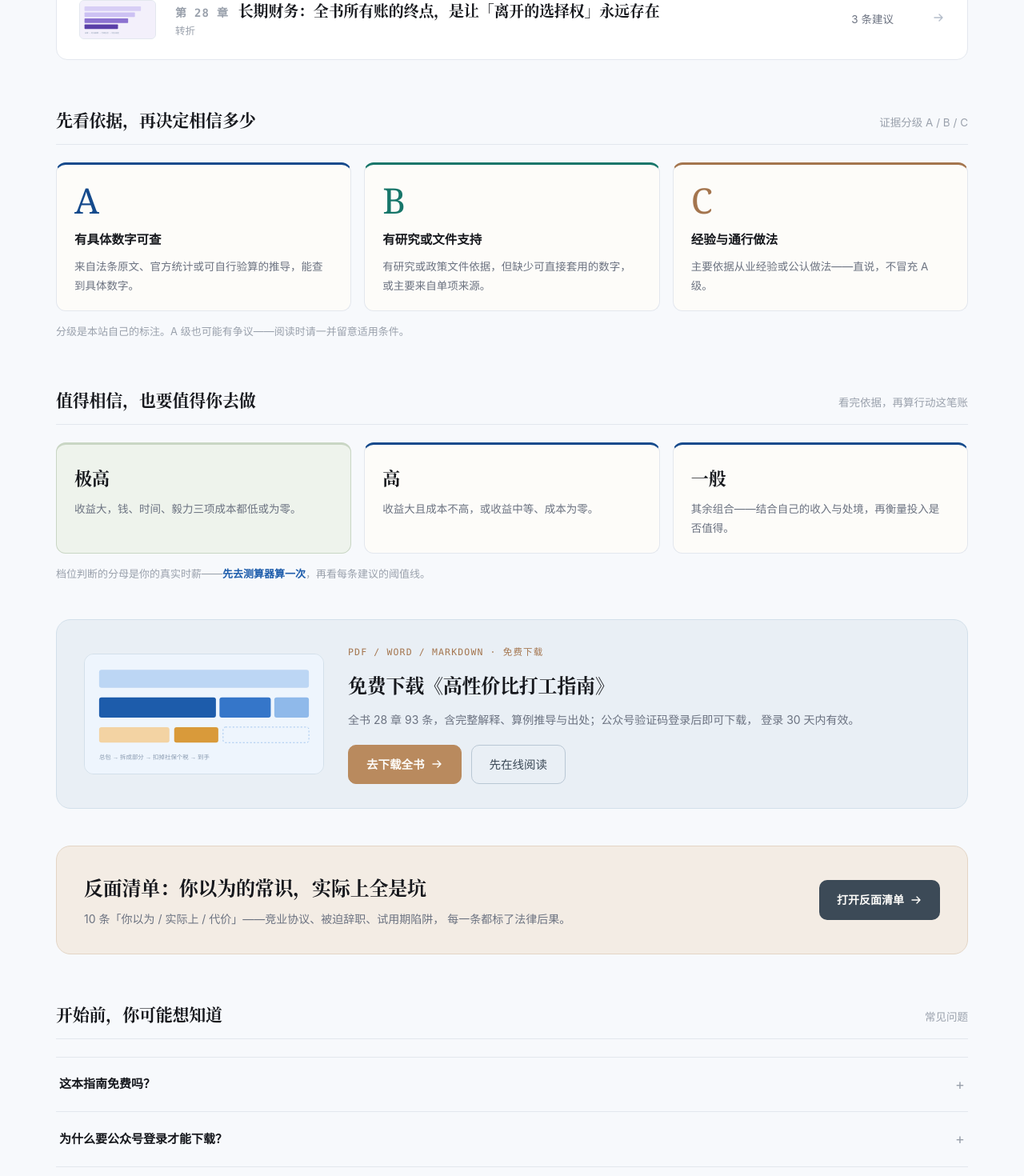
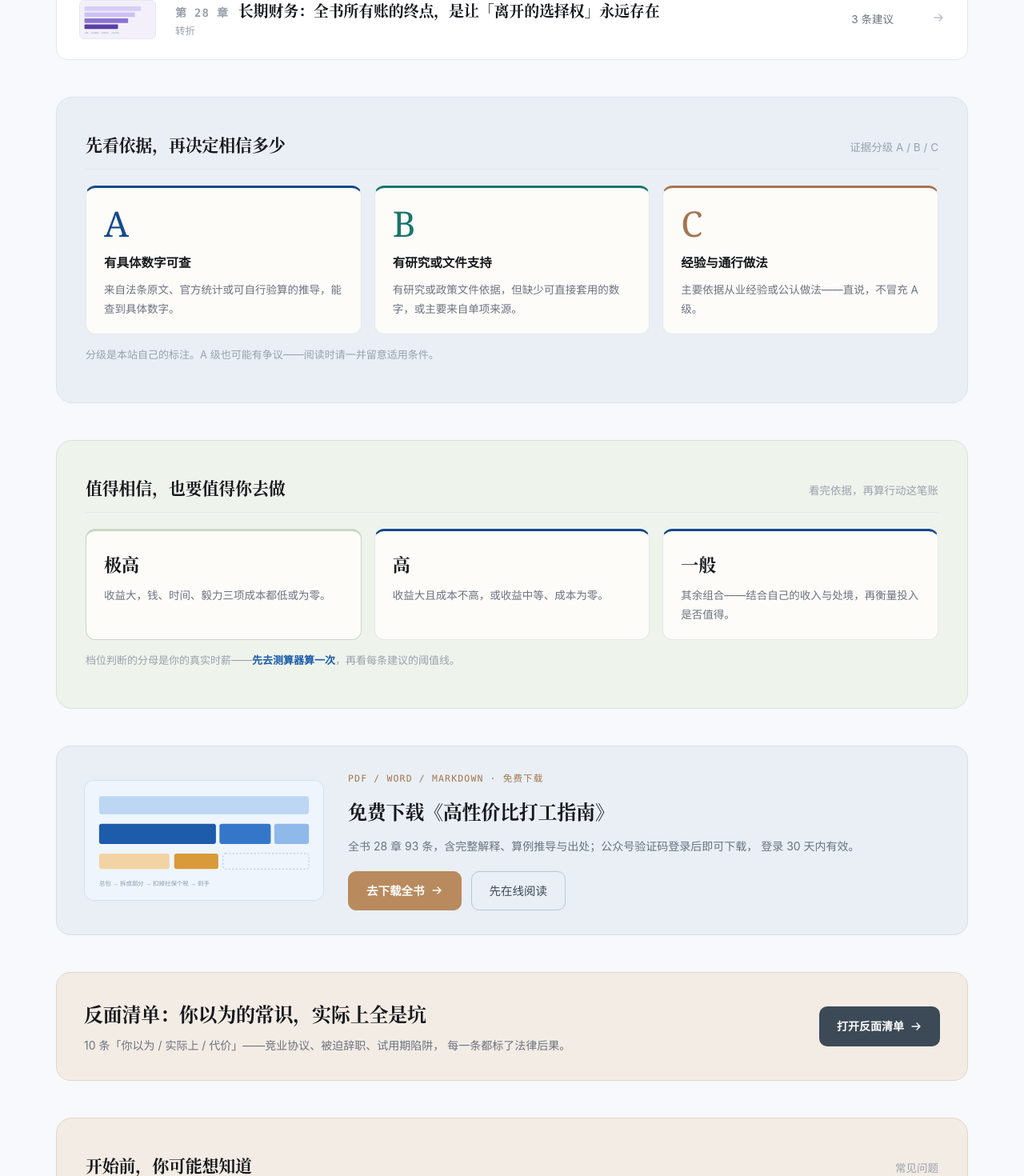
Before and after one commit to louiseleeAI/work-guide, a React (Vite) app: page / in a window 1280 px wide. Shown: the part 5240-6710 px from the top of the page at 80% size. Built offline with nearby package versions, Linux system fonts and the light colour scheme.

Commit message:
style: 证据/阈值/FAQ 三节包进莫兰迪色块容器（对齐参考站色块节奏）

```diff
--- a/src/pages/Home.tsx
+++ b/src/pages/Home.tsx
@@ -123,15 +123,21 @@ export function Home() {
 
         <PartFlow />
 
-        <EvidenceCards />
+        <div className="sec-band sb-blue">
+          <EvidenceCards />
+        </div>
 
-        <TierSection />
+        <div className="sec-band sb-green">
+          <TierSection />
+        </div>
 
         <DownloadBand />
 
         <AntiBand />
 
-        <Faq />
+        <div className="sec-band sb-sand">
+          <Faq />
+        </div>
 
         <CtaEnd />
       </div>
--- a/src/styles.css
+++ b/src/styles.css
@@ -3966,3 +3966,52 @@ button {
     font-size: 27px;
   }
 }
+
+/* ===== 整段色块容器（模块节奏） ===== */
+.sec-band {
+  border-radius: 20px;
+  padding: 40px 36px 36px;
+  margin-top: 46px;
+}
+
+.sec-band .sec-head {
+  margin-top: 0;
+}
+
+.sb-blue {
+  background: #e9eff5;
+  border: 1px solid #d9e3ec;
+}
+
+.sb-green {
+  background: #eef3ec;
+  border: 1px solid #d9e3d4;
+}
+
+.sb-sand {
+  background: #f3ece4;
+  border: 1px solid #e3d5c5;
+}
+
+.sec-band .ev-card {
+  background: #fdfcf9;
+}
+
+.sec-band .ev-grid {
+  margin-top: 18px;
+}
+
+.sec-band .faq-item {
+  border-bottom-color: rgba(47, 58, 69, 0.14);
+}
+
+.sec-band .faq-item summary {
+  background: transparent;
+}
+
+@media (max-width: 860px) {
+  .sec-band {
+    padding: 28px 20px 24px;
+    margin-top: 32px;
+  }
+}
```
